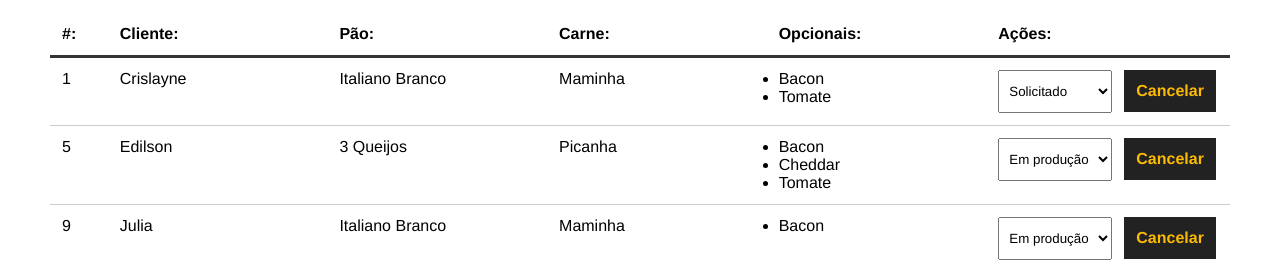
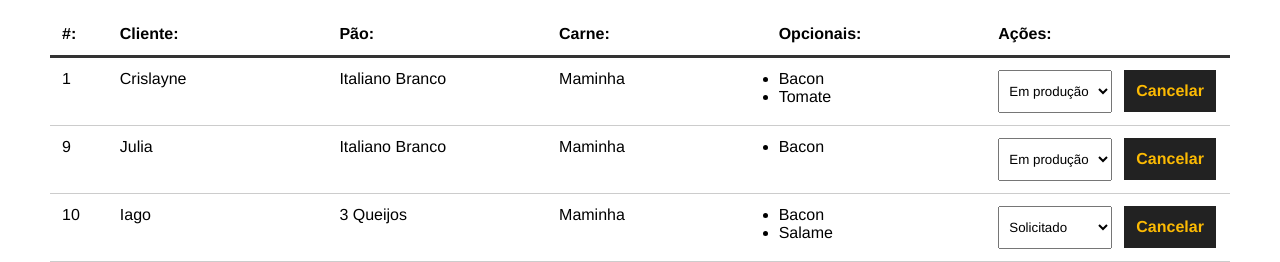
Before and after one commit to dilima1/make_your_burger, a Vue app: page /pedidos in a window 1280 px wide. Shown: the part 193-455 px from the top of the page. Built offline with nearby package versions, Linux system fonts and the light colour scheme; data requests are answered from the project's data file.

Commit message:
Finalização-Projetos

```diff
--- a/db/db.json
+++ b/db/db.json
@@ -86,20 +86,8 @@
         "Bacon",
         "Tomate"
       ],
-      "status": "Solicitado",
+      "status": "Em produção",
       "id": 1
-    },
-    {
-      "nome": "Edilson",
-      "carne": "Picanha",
-      "pao": "3 Queijos",
-      "opcionais": [
-        "Bacon",
-        "Cheddar",
-        "Tomate"
-      ],
-      "status": "Em produção",
-      "id": 5
     },
     {
       "nome": "Julia",
--- a/src/components/Dashboard.vue
+++ b/src/components/Dashboard.vue
@@ -1,5 +1,6 @@
 <template>
 <div id="burger-table">
+    <Message :msg="msg" v-show="msg" />
     <div>
         <div id="burger-table-heading">
             <div class="order-id">#:</div>
@@ -37,14 +38,20 @@
 </template>
 
 <script>
+
+import Message from './Message.vue'
 export default {
     name: "Dashboard",
     data() {
         return {
             burgers: null,
             burger_id: null,
-            status: []
+            status: [],
+            msg: null
         }
+    },
+    components: {
+        Message
     },
     methods: {
         async getPedidos() {
@@ -76,6 +83,10 @@
 
             const res = await req.json();
 
+            this.msg = `Pedido removido com sucesso!`;
+
+            setTimeout(() => this.msg = "", 3000);
+
             //msg
 
             this.getPedidos();
@@ -94,6 +105,13 @@
         });
 
         const res = await req.json();
+
+            //colocar uma msg de sistema
+            this.msg = `O pedido Nº ${res.id} foi atualizado para ${res.status}`;
+
+            // limpar msg
+            setTimeout(() => this.msg = "", 3000);
+
 
         console.log(res);
 
```
